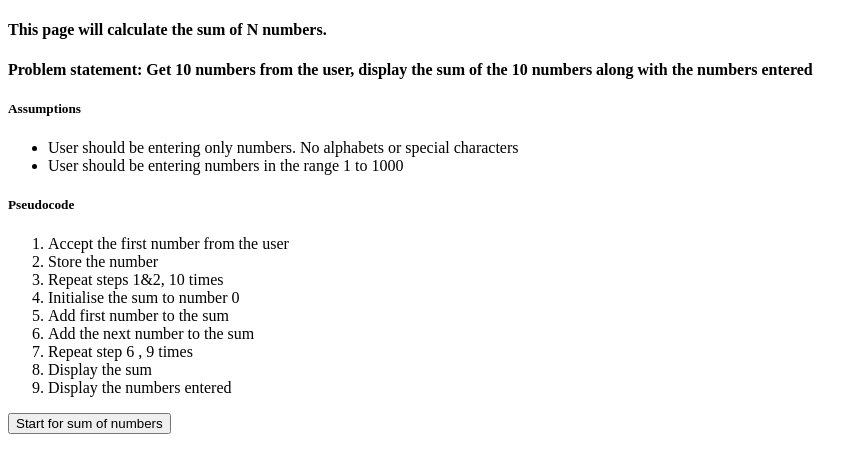
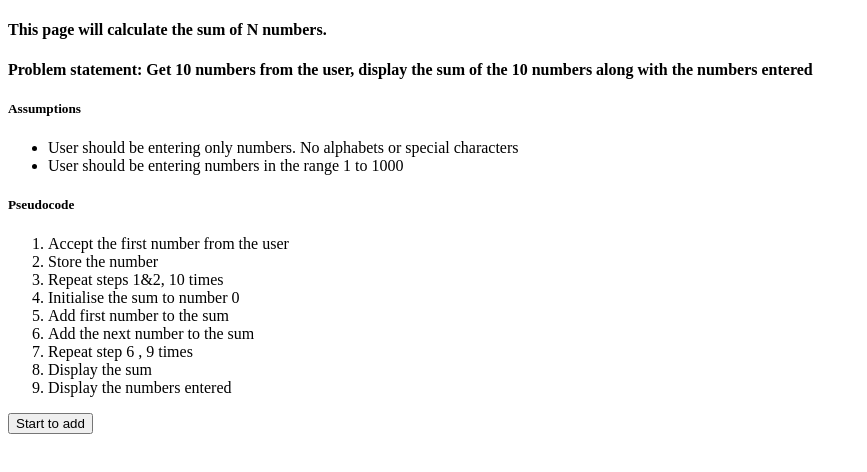
Before and after one commit to RangapriyaS/JS-Problems, a plain HTML site: page sum_of_10_numbers.html in a window 1280 px wide. Shown: the whole page, without its empty margins (0-867 px from the left). Drawn offline with Linux system fonts and the light colour scheme.

Commit message:
changed the button

```diff
--- a/sum_of_10_numbers.html
+++ b/sum_of_10_numbers.html
@@ -27,6 +27,6 @@
         <li>Display the sum</li>
         <li>Display the numbers entered</li>
     </ol>
-    <button onclick="onButtonClick()">Start for sum of numbers</button>
+    <button onclick="onButtonClick()">Start to add</button>
 </body>
 </html>
```
